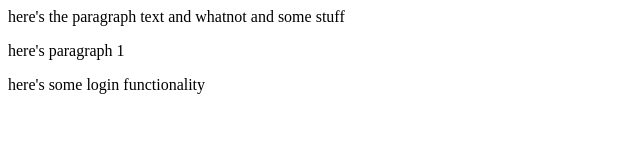
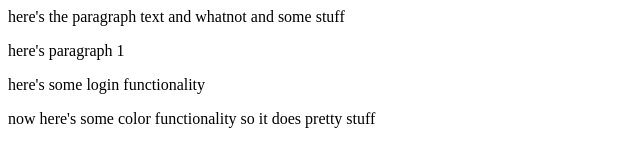
Before and after one commit to rluedde/learning-to-use-git, a plain HTML site: page index.html in a window 1280 px wide. Shown: the whole page, without its empty margins (0-640 px from the left). Drawn offline with Linux system fonts and the light colour scheme.

```diff
--- a/index.html
+++ b/index.html
@@ -12,4 +12,7 @@ here's the paragraph text and whatnot and some stuff
 <p>
 	here's some login functionality
 </p>
+<p>
+	now here's some color functionality so it does pretty stuff
+</p>
 </html>
```
